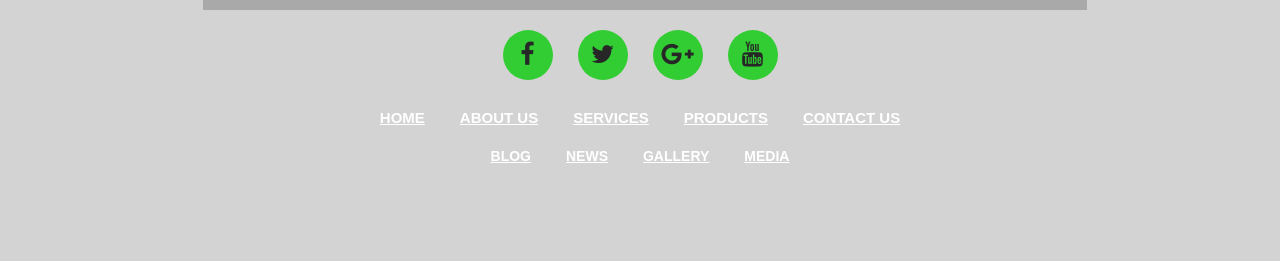
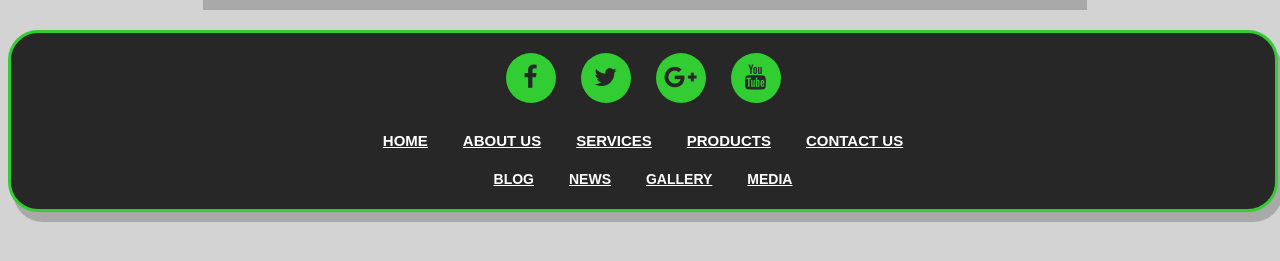
Before and after one commit to mozenaite/php-publicmap, a PHP site: page / in a window 1280 px wide. Shown: the part 281-542 px from the top of the page. Run offline with PHP 8.4, Linux system fonts and the light colour scheme; data that the repository does not hold is empty.

Commit message:
add change

```diff
--- a/Public/index.php
+++ b/Public/index.php
@@ -33,6 +33,7 @@ $tasks = mysqli_query($db, "SELECT * FROM tasks");
     <link rel="stylesheet" href="styles.css">
 </head>
 <body>
+<main>
 <div class="heading">
 <h2>To Do List</h2>
 </div>
@@ -67,9 +68,9 @@ $tasks = mysqli_query($db, "SELECT * FROM tasks");
     <?php $i++; } ?>
     </tbody>
 </table>
-
-<div class="footer-main-div">
-
+</main>
+<footer>
+<div class="footer-div">
         <div class="footer-social-icons">
             <link rel="stylesheet" href="https://cdnjs.cloudflare.com/ajax/libs/font-awesome/4.7.0/css/font-awesome.min.css">
                 <ul>
@@ -98,7 +99,7 @@ $tasks = mysqli_query($db, "SELECT * FROM tasks");
                                 <li><a href="#">Media</a></li>
                                 </ul>
                             </div>
-
 </div>
+</footer>
 </body>
 </html>
```
Lines whose indentation alone changed are shown as unchanged.
